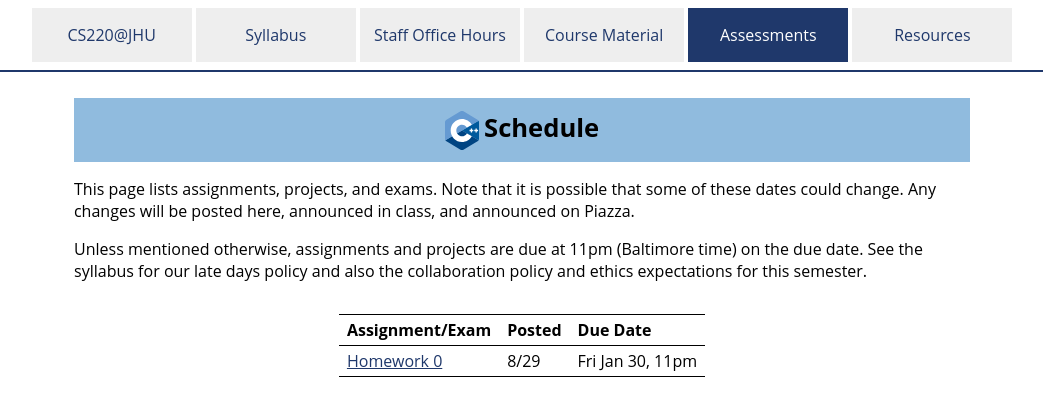
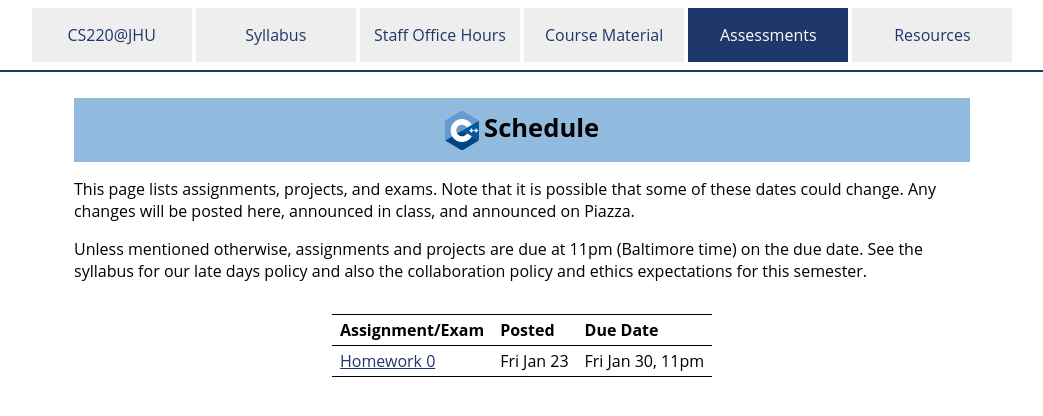
Before and after one commit to jhu-ip/cs220-sp26, a Jekyll site: the page built from schedule.md, in a window 1280 px wide. Shown: the top 416 px of the page, without its empty margins (118-1161 px from the left). Built offline with Jekyll 4.4.1, drawn with Linux system fonts in a browser that asks for light colours.

Commit message:
schedule.md: corrected posted date for hw0

```diff
--- a/schedule.md
+++ b/schedule.md
@@ -13,7 +13,7 @@ on the due date. See the syllabus for our late days policy and also the collabor
 
 Assignment/Exam | Posted | Due Date
 --------------- | ------ | ----------
-[Homework 0](assign/hw0.html) | 8/29 | Fri Jan 30, 11pm
+[Homework 0](assign/hw0.html) | Fri Jan 23 | Fri Jan 30, 11pm
 
 <!--
 [Homework 1](assign/hw1.html) | 9/5 | Friday Sep 12, 11pm
```
